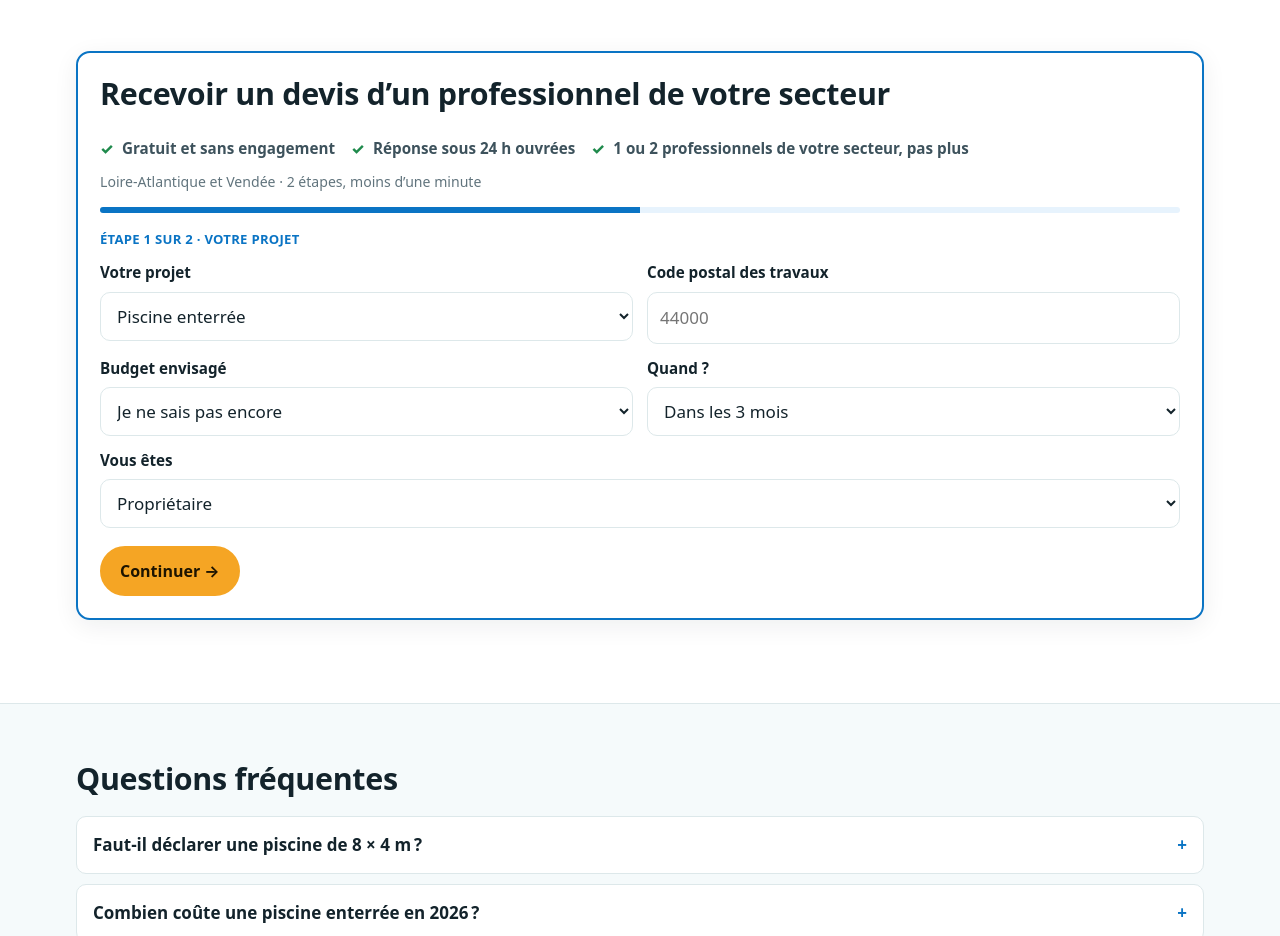
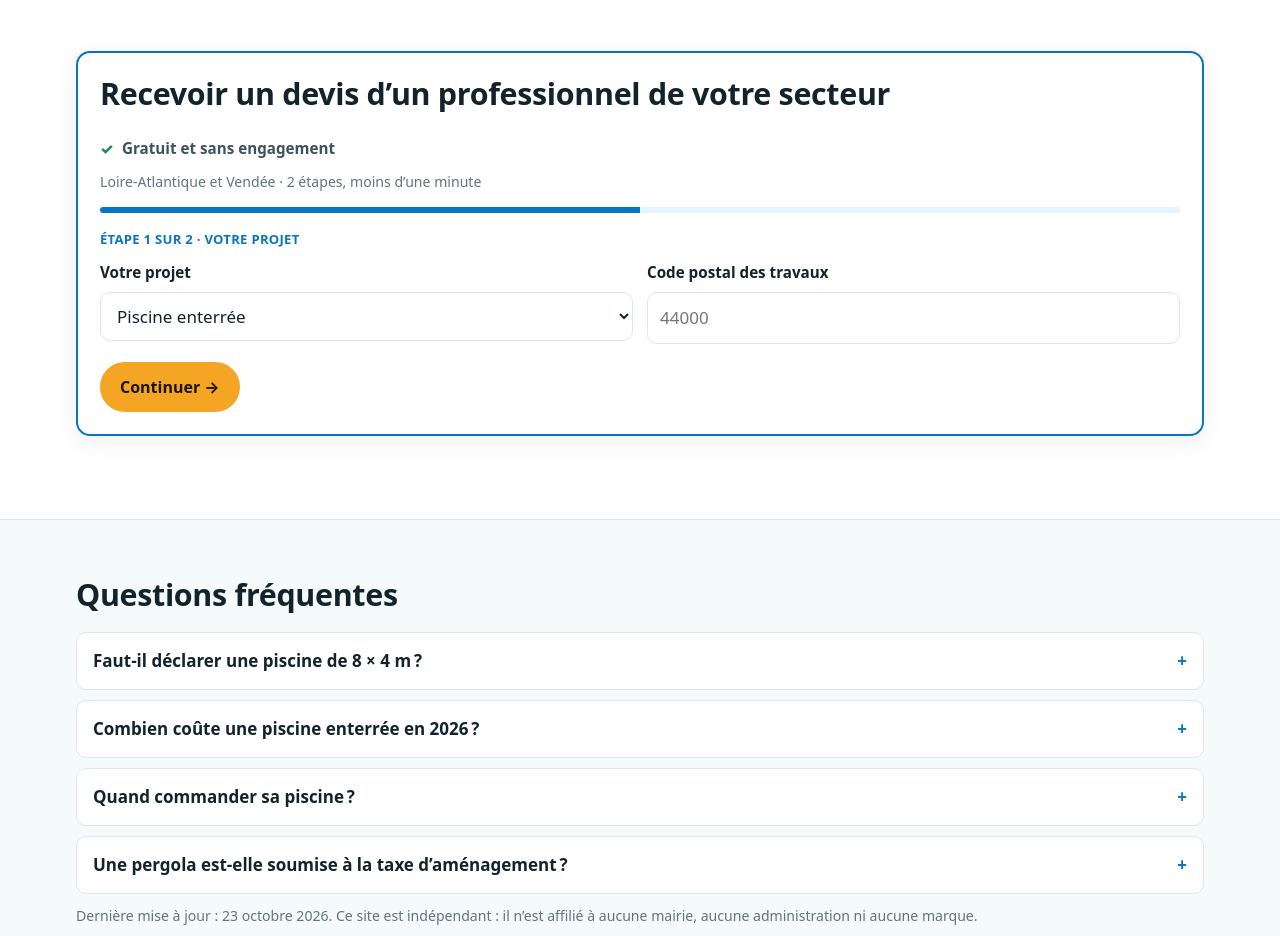
Before and after one commit to Bmaa166/exterieur-clair, a plain HTML site: page index.html in a window 1280 px wide. Shown: the part 4040-4976 px from the top of the page. Drawn offline with Linux system fonts and the light colour scheme.

Commit message:
Demande de devis allégée : étape 1 en 2 champs, promesses retirées

```diff
--- a/app.js
+++ b/app.js
@@ -268,7 +268,22 @@
       var cp = $('#ld-cp', lf); if (!/^[0-9]{5}$/.test(cp.value.trim())) return bad(cp, 'Indiquez un code postal à 5 chiffres.');
       return true;
     };
-    go(0);
+    /* 16/11/2026 (BMA : alléger la demande de devis) : étape 1 réduite au projet et au code postal, les 3 autres questions passent à l'étape 2 ;
+   promesses de délai et de nombre de professionnels retirées à l'affichage ; contrôle des champs pendant la saisie. */
+(function () {
+var s2 = steps2[1], avant = s2 ? $('.checks', s2) : null, b = $('#ld-budget', lf), pr = $('#ld-proprio', lf);
+if (s2 && avant && b && pr) { var rg = b.closest('.row'), fp = pr.closest('.field'); if (rg) s2.insertBefore(rg, avant); if (fp) s2.insertBefore(fp, avant); }
+$$('.lead-pros li', lf).forEach(function (li) { if (/24|professionnels/.test(li.textContent)) li.parentNode.removeChild(li); });
+var vif = function (el, test, ac, im) {
+if (!el) return; if (ac) el.setAttribute('autocomplete', ac); if (im) el.setAttribute('inputmode', im);
+var voir = function (fin) { var v = el.value.trim(); if (v && test(v)) { el.removeAttribute('aria-invalid'); el.classList.add('ok'); } else { el.classList.remove('ok'); if (fin && v) el.setAttribute('aria-invalid', 'true'); } };
+el.addEventListener('input', function () { voir(false); }); el.addEventListener('blur', function () { voir(true); });
+};
+vif($('#ld-cp', lf), function (v) { return /^[0-9]{5}$/.test(v); }, 'postal-code', 'numeric');
+vif($('#ld-tel', lf), function (v) { return v.replace(/[^0-9]/g, '').length >= 9; }, 'tel', 'tel');
+vif($('#ld-email', lf), function (v) { return /^[^@\s]+@[^@\s]+\.[^@\s]+$/.test(v); }, 'email', 'email');
+})();
+go(0);
     $('[data-next]', lf).addEventListener('click', function () { if (ok1()) { go(1); var f2 = $('#ld-prenom', lf); if (f2) f2.focus(); } });
     $('[data-prev]', lf).addEventListener('click', function () { go(0); });
     form.addEventListener('submit', function (e) {
--- a/style.css
+++ b/style.css
@@ -303,3 +303,7 @@ input[type=text],input[type=email],input[type=tel],textarea{font:inherit;padding
 .cookies-lien{margin:14px 0 0;font-size:.85rem}
 .cookies-lien button{background:none;border:0;padding:0;color:inherit;text-decoration:underline;cursor:pointer;font:inherit}
 @media (min-width:900px){.cookies{bottom:16px}}
+
+/* 16/11/2026 : demande de devis, retour visuel pendant la saisie et bouton pleine largeur sur mobile */
+.tool.lead .field input.ok{border-color:#1f9d55;box-shadow:inset 0 0 0 1px #1f9d55}
+@media(max-width:560px){.tool.lead .btn.cta{width:100%;justify-content:center;text-align:center}}
```
